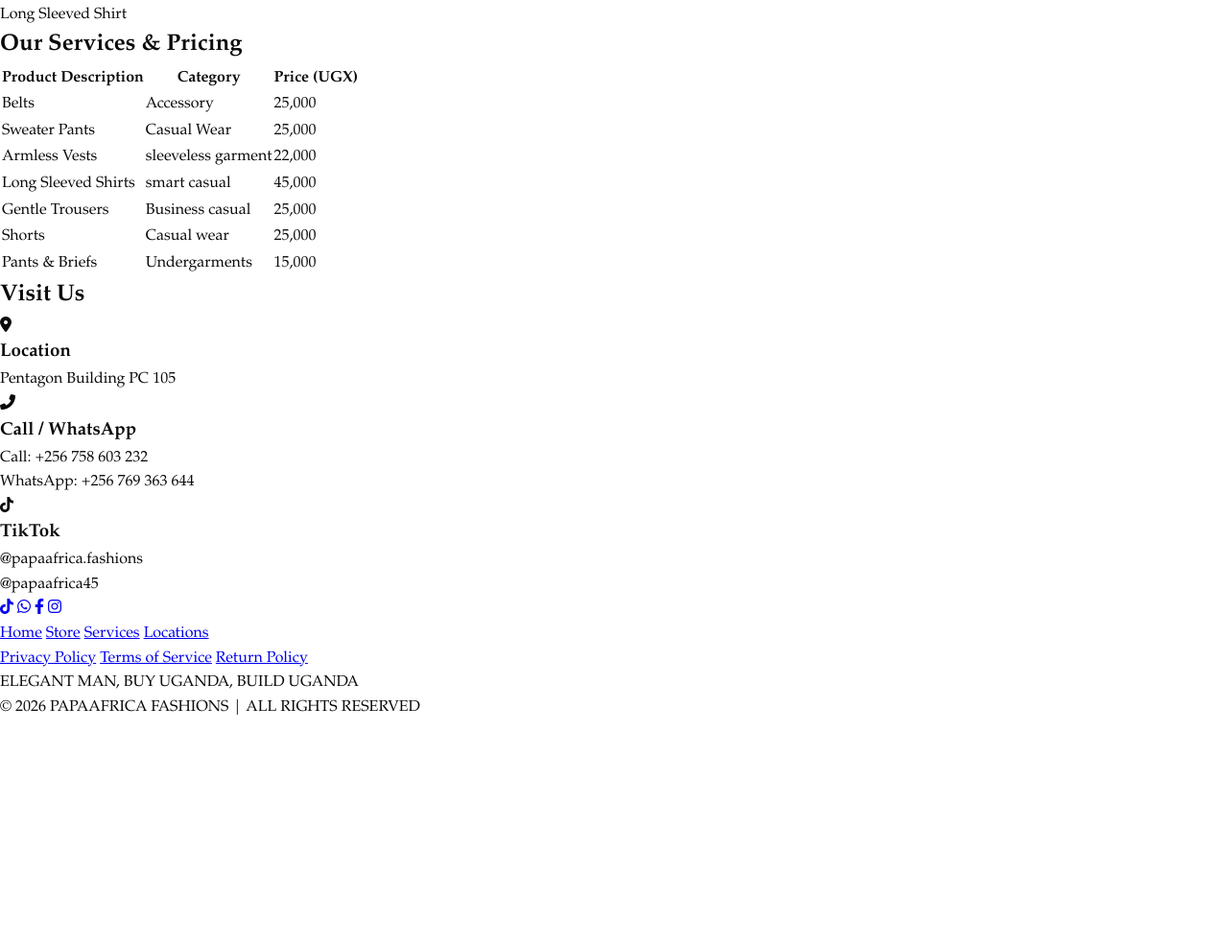
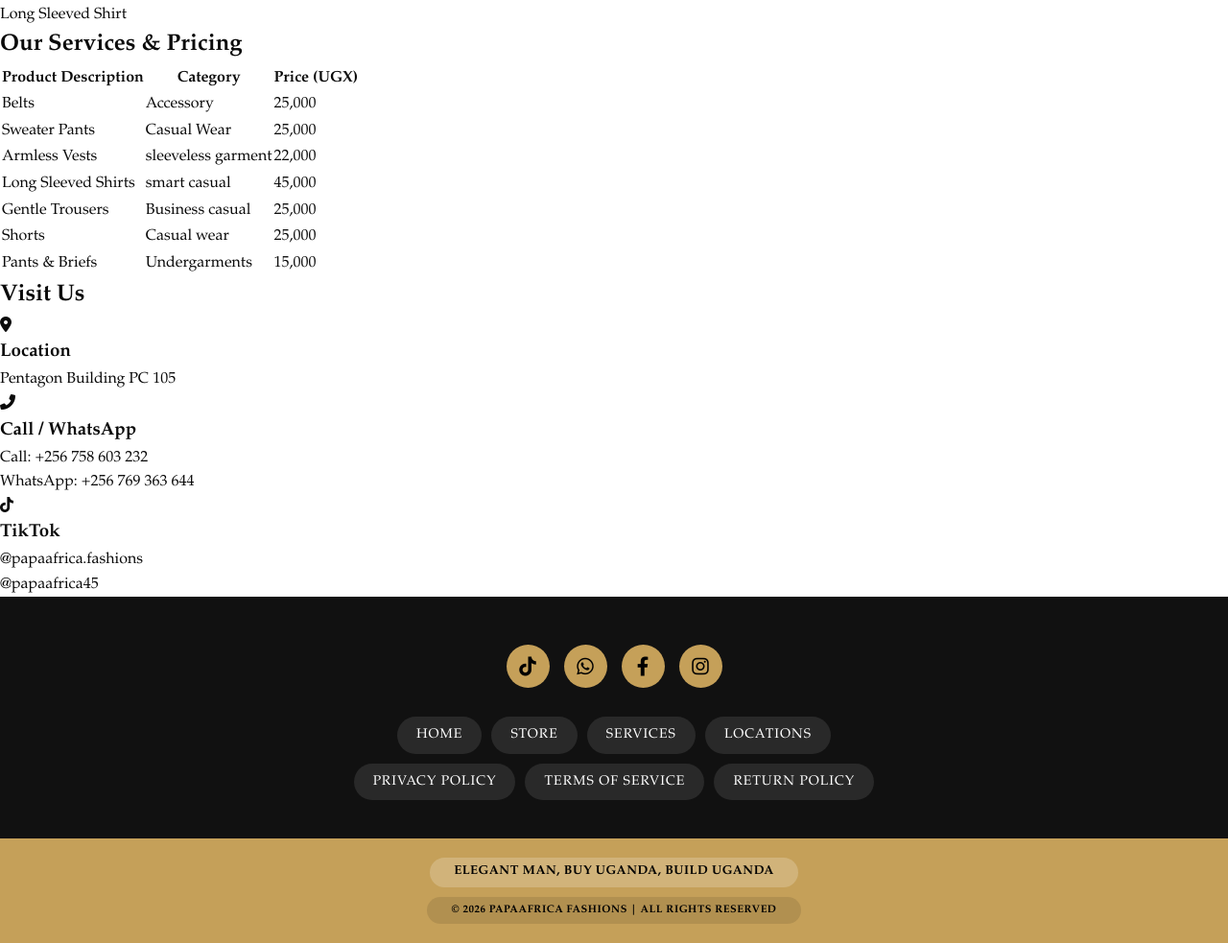
Before and after one commit to KimeraJoshua-dev/KIMERAJOSHUA-264-823-FINAL-EXAM-, a plain HTML site: page index.html in a window 1280 px wide. Shown: the part 3972-4955 px from the top of the page at 96% size. Before the commit the page ends 4722 px from the top, so only its background shows below. Drawn offline with Linux system fonts and the light colour scheme.

Commit message:
Refactor CSS styles for improved organization

```diff
--- a/style.css
+++ b/style.css
@@ -153,3 +153,90 @@
 .contact-card { padding: 30px; background: var(--gray); border-bottom: 4px solid var(--gold); }
 .contact-card i { font-size: 2rem; color: var(--gold); margin-bottom: 15px;}
 }
+.main-footer {
+    background-color: #111;
+    color: white;
+    padding-top: 50px;
+    text-align: center;
+    width: 100%;
+}
+
+
+.footer-socials {
+    margin-bottom: 30px;
+    display: flex;
+    justify-content: center;
+    gap: 15px;
+}
+
+.social-circle {
+    background-color: #c5a059;
+    color: black;
+    width: 45px;
+    height: 45px;
+    border-radius: 50%;
+    display: flex;
+    justify-content: center;
+    align-items: center;
+    text-decoration: none;
+    font-size: 20px;
+    transition: transform 0.3s, background0.3s;
+}
+
+.social-circle:hover {
+    transform: translateY(-5px);
+    background-color: white;
+}
+
+.footer-nav {
+    margin-bottom: 40px;
+}
+
+.nav-row {
+    display: flex;
+    justify-content: center;
+    gap: 10px;
+    margin-bottom: 10px;
+    flex-wrap: wrap;
+}
+
+.nav-row a {
+    color: white;
+    text-decoration: none;
+    background: rgba(255, 255, 255, 0.1);
+    padding: 8px 20px;
+    border-radius: 20px;
+    font-size: 14px;
+    text-transform: uppercase;
+    letter-spacing: 1px;
+    transition: background0.3s;
+}
+
+.nav-row a:hover {
+    background: #c5a059;
+    color: black;
+}
+.footer-bottom {
+    background-color: #c5a059;
+    padding: 20px 0;
+    display: flex;
+    flex-direction: column;
+    align-items: center;
+    gap: 10px;
+}
+
+.tagline-pill, .copyright-pill {
+    background: rgba(255, 255, 255, 0.2);
+    color: black;
+    padding: 5px 25px;
+    border-radius: 30px;
+    font-weight: bold;
+    font-size: 13px;
+    letter-spacing: 0.5px;
+}
+
+.copyright-pill {
+    font-size: 11px;
+
+    background: rgba(0, 0, 0, 0.1);
+}
```
